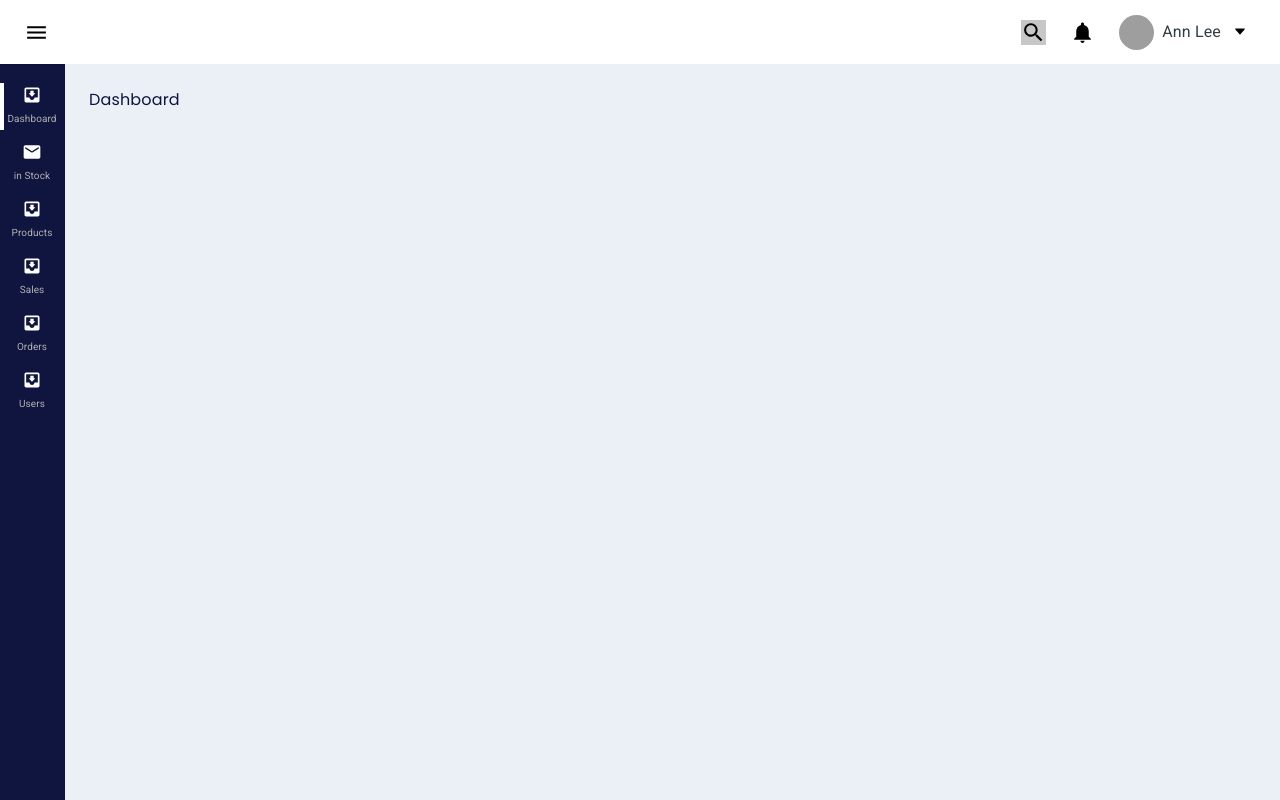
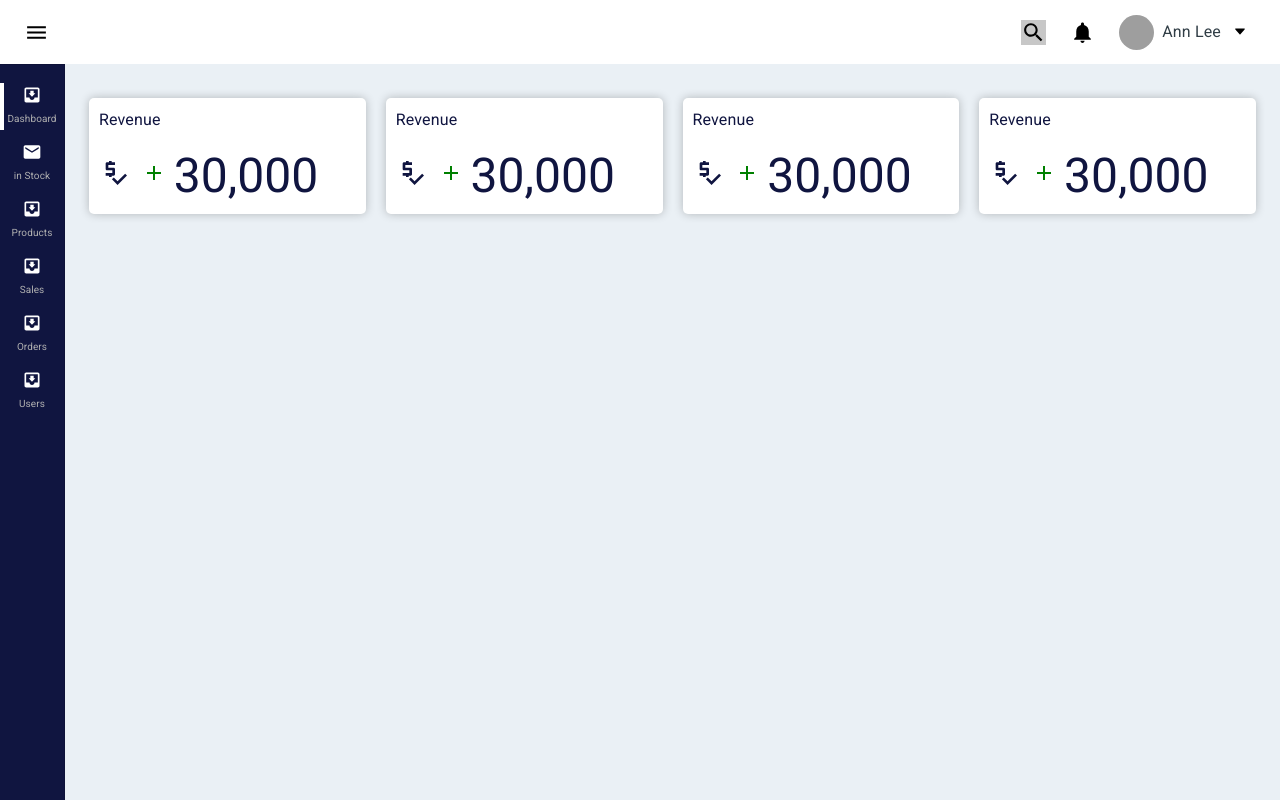
Before and after one commit to tahir-shareef/inventory-app, a React (Create React App) app: page / in a window 1280 px wide. Built offline with nearby package versions, Linux system fonts and the light colour scheme; sample sign-in values are in the browser's storage; grey boxes are pictures that could not be loaded.

Commit message:
fixed login and signup UI and added card

```diff
--- a/src/Routes.jsx
+++ b/src/Routes.jsx
@@ -2,7 +2,7 @@ import React from 'react';
 import { Routes as ReactRoutes, Route } from 'react-router-dom';
 import Login from './pages/login/Login';
 import Signup from './pages/signup/Signup';
-import Dashboard from './pages/dashboard/Dashboard';
+import Dashboard from './pages/dashboard/Dashboard1';
 import MainLayout from './layouts/mainLayout/MainLayout';
 import BlankLayout from './layouts/blankLayout/BlankLayout';
 import Page404 from './pages/404-page/404Page';
--- a/src/components/button/button.css
+++ b/src/components/button/button.css
@@ -13,7 +13,7 @@
 
 .google-icon.MuiButtonBase-root {
   border-radius: 25px;
-  text-transform: lowercase;
+  text-transform: none;
   padding: 10px;
   color: black;
   border-color: black;
--- /dev/null
+++ b/src/components/card/Card.jsx
@@ -0,0 +1,13 @@
+import React from 'react';
+import { Box } from '@mui/material';
+import './card.css';
+
+const Card = ({ children, ...otherProps }) => {
+  return (
+    <Box {...otherProps} className="card">
+      {children}
+    </Box>
+  );
+};
+
+export default Card;
--- /dev/null
+++ b/src/components/card/card.css
@@ -0,0 +1,16 @@
+.card {
+  padding: 10px;
+  background-color: white;
+  box-shadow: 0 0 10px #0000003d;
+  border-radius: 5px;
+  display: inline-block;
+  margin: 10px;
+}
+
+.card:first-child {
+  margin-left: 0;
+}
+
+.card:last-child {
+  margin-right: 0;
+}
--- a/src/pages/dashboard/Dashboard.jsx
+++ /dev/null
@@ -1,7 +0,0 @@
-import React from 'react';
-
-const Dashboard = () => {
-  return <div>Dashboard</div>;
-};
-
-export default Dashboard;
--- /dev/null
+++ b/src/pages/dashboard/Dashboard1.jsx
@@ -0,0 +1,59 @@
+import { Box, Grid, Typography } from '@mui/material';
+import React from 'react';
+import Card from '../../components/card/Card';
+import PriceCheckIcon from '@mui/icons-material/PriceCheck';
+
+import AddIcon from '@mui/icons-material/Add';
+import './dashboard.css';
+
+const Dashboard = () => {
+  const cardItems = [
+    {
+      title: 'Revenue',
+      amount: '30,000',
+      icon: <PriceCheckIcon fontSize="30px" />
+    },
+    {
+      title: 'Revenue',
+      amount: '30,000',
+      icon: <PriceCheckIcon fontSize="30px" />
+    },
+    {
+      title: 'Revenue',
+      amount: '30,000',
+      icon: <PriceCheckIcon fontSize="30px" />
+    },
+    {
+      title: 'Revenue',
+      amount: '30,000',
+      icon: <PriceCheckIcon fontSize="30px" />
+    }
+  ];
+
+  return (
+    <Box className="dashboard">
+      <Box className="list-row">
+        {cardItems.map((item) => {
+          return (
+            <Card sx={{ width: '25%' }}>
+              <Typography marginBottom={2}>{item.title}</Typography>
+              <Grid container alignItems="center">
+                <Grid item xs={2}>
+                  {item.icon}
+                </Grid>
+                <Grid item xs={10} display="flex" alignItems={'center'}>
+                  <Box sx={{ pr: 1 }}>
+                    <AddIcon className="add-icon" />
+                  </Box>
+                  <Typography variant="h3">{item.amount}</Typography>
+                </Grid>
+              </Grid>
+            </Card>
+          );
+        })}
+      </Box>
+    </Box>
+  );
+};
+
+export default Dashboard;
--- /dev/null
+++ b/src/pages/dashboard/dashboard.css
@@ -0,0 +1,8 @@
+.dashboard .list-row {
+  display: flex;
+  flex-wrap: nowrap;
+  /* gap: 15px; */
+}
+.dashboard .list-row .add-icon {
+  color: green;
+}
--- a/src/pages/login/Login.jsx
+++ b/src/pages/login/Login.jsx
@@ -5,16 +5,17 @@ import BoxRow from '../../components/boxRow/BoxRow';
 import TextField from '../../components/TextField/TextField';
 import Checkbox from '../../components/checkbox/Checkbox';
 import Button from '../../components/button/Button';
-import { Link } from 'react-router-dom';
+import { Link, useNavigate } from 'react-router-dom';
 import './login.css';
 
-const Signup = () => {
+const Login = () => {
+  const navigate = useNavigate();
   return (
-    <Grid container className="signup-page" spacing={2}>
+    <Grid container className="login-page" spacing={2}>
       {/* Left side */}
 
       <Grid item md={4} sm={12}>
-        <Box className="signup-right">
+        <Box className="login-right">
           <BoxRow />
           <Typography marginBottom="30px" variant="h5">
             Login
@@ -24,16 +25,20 @@ const Signup = () => {
             See your growth and get support!
           </Typography>
 
-          <form className="form-fields">
+          <form
+            onSubmit={(e) => {
+              e.preventDefault();
+              navigate('/dashboard-1');
+              localStorage.setItem('isLoggedIn', 'true');
+            }}
+            className="form-fields"
+          >
             <Grid container columnSpacing={3} marginBottom={2}>
               <Grid xs={12} item>
                 <Button
                   fullWidth
                   endIcon={
-                    <svg
-                      width="25"
-                      viewBox="0 0 186.69 190.5"
-                    >
+                    <svg width="25" viewBox="0 0 186.69 190.5">
                       <g transform="translate(1184.583 765.171)">
                         <path
                           clip-path="none"
@@ -122,7 +127,7 @@ const Signup = () => {
 
       {/* Right side */}
       <Grid item md={8} sm={12}>
-        <Box className="signup-right">
+        <Box className="login-right">
           <img src={CoverImage} alt="cover" />
         </Box>
       </Grid>
@@ -130,4 +135,4 @@ const Signup = () => {
   );
 };
 
-export default Signup;
+export default Login;
--- a/src/pages/login/login.css
+++ b/src/pages/login/login.css
@@ -1,15 +1,15 @@
-.signup-page,
-.signup-right,
-.signup-left {
+.login-page,
+.login-right,
+.login-left {
   height: 100%;
 }
-.signup-page .signup-right img {
+.login-page .login-right img {
   width: 100%;
   height: 100%;
   object-fit: cover;
 }
 
-.signup-page .signup-right {
+.login-page .login-right {
   height: 100%;
   padding: 5px 20px;
 }
--- a/src/pages/signup/Signup.jsx
+++ b/src/pages/signup/Signup.jsx
@@ -5,10 +5,11 @@ import BoxRow from '../../components/boxRow/BoxRow';
 import TextField from '../../components/TextField/TextField';
 import Checkbox from '../../components/checkbox/Checkbox';
 import Button from '../../components/button/Button';
-import { Link } from 'react-router-dom';
+import { Link, useNavigate } from 'react-router-dom';
 import './signup.css';
 
 const Signup = () => {
+  const navigate = useNavigate();
   return (
     <Grid container className="signup-page" spacing={2}>
       {/* Left side */}
@@ -33,7 +34,15 @@ const Signup = () => {
             begin setting up your work profile
           </Typography>
 
-          <form className="form-fields">
+          <form
+            onSubmit={(e) => {
+              e.preventDefault();
+              localStorage.setItem('isLoggedIn', 'true');
+              navigate('/dashboard-1');
+            }}
+            className="form-fields"
+          >
+            {' '}
             <Grid container columnSpacing={3} marginBottom={3}>
               <Grid xs={6} item>
                 <TextField
@@ -50,7 +59,6 @@ const Signup = () => {
                 />
               </Grid>
             </Grid>
-
             <Grid container columnSpacing={3} marginBottom={3}>
               <Grid xs={6} item>
                 <TextField
@@ -67,7 +75,6 @@ const Signup = () => {
                 />
               </Grid>
             </Grid>
-
             <Grid container columnSpacing={3} marginBottom={2}>
               <Grid xs={12} item>
                 <TextField
@@ -77,7 +84,6 @@ const Signup = () => {
                 />
               </Grid>
             </Grid>
-
             <Box marginBottom={2}>
               <Checkbox
                 label={
@@ -94,13 +100,11 @@ const Signup = () => {
                 }
               />
             </Box>
-
             <Box marginBottom={2}>
               <Button type="submit" width="200px">
                 Sign up
               </Button>
             </Box>
-
             <Box>
               <Typography className="subtitle">
                 Already have an account? <Link to="/login">Log in</Link>
```
